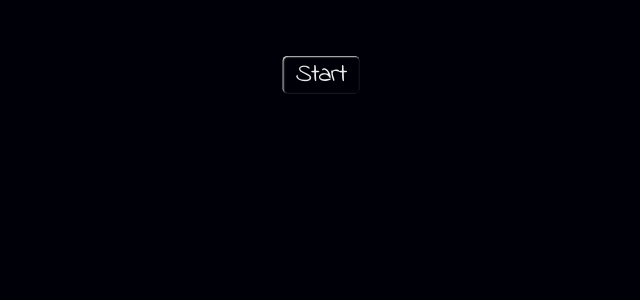
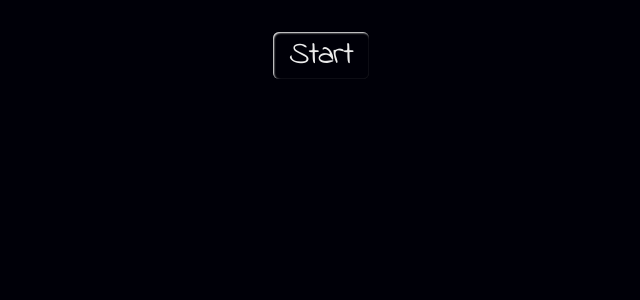
Before and after one commit to Thiemooo/sudoku-app, a Vue app: page / in a window 1280 px wide. Shown: the top 300 px of the page, without its empty margins (319-959 px from the left). Built offline with nearby package versions, Linux system fonts and the light colour scheme.

Commit message:
Styling 📝

```diff
--- a/public/index.html
+++ b/public/index.html
@@ -4,7 +4,7 @@
     <meta charset="utf-8">
     <meta http-equiv="X-UA-Compatible" content="IE=edge">
     <meta name="viewport" content="width=device-width,initial-scale=1.0">
-    <link rel="icon" href="<%= BASE_URL %>favicon.ico">
+    <link rel="icon" href="<%= BASE_URL %>sudoku.ico">
     <title>Sudoku</title>
   </head>
   <body>
--- a/src/App.vue
+++ b/src/App.vue
@@ -1,9 +1,11 @@
 <template>
   <div id="app">
-    <div class="button-container">
-      <c-button @onClick="startSudoku" style="margin-bottom: 2rem;" :disabled="false" color="rgb(0, 0, 8)">Start</c-button>
+    <div class="container">
+      <div class="button-container">
+        <c-button @onClick="startSudoku" style="margin-bottom: 2rem;" :disabled="false" color="rgb(0, 0, 8)">Start</c-button>
+      </div>
+      <c-sudoku></c-sudoku>
     </div>
-    <c-sudoku></c-sudoku>
   </div>
 </template>
 
@@ -41,10 +43,15 @@ export default class App extends Vue {}
 body {
   background-color: rgb(0, 0, 8);
   overflow: hidden;
+  height: 100vh;
+  padding: 2rem;
 }
-
 * {
   font-family: 'Indie Flower';
+  margin: 0;
+  padding: 0;
+  box-sizing: border-box;
+  user-select: none;
 }
 #app {
   font-family: Avenir, Helvetica, Arial, sans-serif;
@@ -53,11 +60,18 @@ body {
   text-align: center;
   // color: #2c3e50;
   color: #af4e9a;
-  margin-top: 3rem;
-  transform: scale(0.8);
+  height: 100%;
 }
 .button-container button {
   margin-left: 3rem;
   margin-right: 3rem;
 }
+.container {
+  height: 100%;
+  width: 100%;
+  display: flex;
+  flex-direction: column;
+  justify-content: top;
+  align-items: center;
+}
 </style>
--- a/src/components/Sudoku/CSelectionBar.vue
+++ b/src/components/Sudoku/CSelectionBar.vue
@@ -47,7 +47,6 @@ export default class CSelectionBar extends Vue {}
   display: grid;
   grid-template-rows: repeat(var(--count), 1fr);
   grid-row-gap: 2px;
-  border: 1px solid rgb(153, 146, 179);
 }
 .selection-bar div {
   border-top: 1px solid rgb(153, 146, 179);
--- a/src/components/Sudoku/CSudoku.vue
+++ b/src/components/Sudoku/CSudoku.vue
@@ -1,15 +1,15 @@
 <template>
-  <div class="container">
   <div class="sudoku-container">
-      <c-selection-bar    v-if="!getIfFirst" style="margin-right: 7.5rem;" :content="getNumberFields" @onSelectionBarClick="fillInContent"></c-selection-bar>
-      <c-selection-bar    v-if="!getIfFirst" style="margin-right: 7.5rem;" :content="getActionFields" @onSelectionBarClick="onActionClick"></c-selection-bar>
+    <div class="selection-bar-container">
+      <c-selection-bar    v-if="!getIfFirst" :content="getNumberFields" @onSelectionBarClick="fillInContent"></c-selection-bar>
+      <c-selection-bar    v-if="!getIfFirst" :content="getActionFields" @onSelectionBarClick="onActionClick"></c-selection-bar>
+    </div>
     <div class="sudoku" v-if="!getIfFirst">
       <c-sudoku-square  v-for="sC in this.getContent"
                         :key="getContent.indexOf(sC)+1"
                         :squareID="getContent.indexOf(sC)+1"
                         :squareContent="sC"
       ></c-sudoku-square>
-      </div>
     </div>
   </div>
 </template>
@@ -79,25 +79,24 @@ export default class CSudoku extends Vue {}
 </script>
 
 <style lang="scss" scoped>
-.container {
-  width: 100%;
+.sudoku-container {
   display: flex;
   justify-content: center;
-  align-items: center;
-  flex-direction: column;
+  width: 100%;
+  height: 100%;
 }
-.sudoku-container {
+.selection-bar-container {
+  width: 25%;
   display: flex;
-  flex-direction: row;
+  justify-content: space-evenly;
 }
 .sudoku {
-  width: 55rem;
-  height: 55rem;
+  width:  50rem;
+  height: 50rem;
   display: grid;
   grid-template-columns: repeat(3, 1fr);
   grid-template-rows: repeat(3, 1fr);
   grid-row-gap: 10px;
   grid-column-gap: 10px;
-  user-select: none;
 }
 </style>
--- a/src/components/Sudoku/CSudokuField.vue
+++ b/src/components/Sudoku/CSudokuField.vue
@@ -1,5 +1,5 @@
 <template>
-  <div class="sudoku-field" @click="fieldClick">
+  <div class="sudoku-field" @click="fieldClick" :style="{'--width': width}">
     <div class="notations" v-if="field.hidden">
       <span v-for="notation in getNotations"
             :key="notation"
@@ -29,6 +29,7 @@ import { Component, Vue } from 'vue-property-decorator';
   props: [
     'field',
     'selected',
+    'width'
   ],
   methods: {
     fieldClick() {
@@ -84,14 +85,15 @@ export default class CSudokuField extends Vue {}
 .sudoku-field {
   border: 1px solid rgb(153, 146, 179);
   border-radius: 3px;
-  font-size: 3.5rem;
+  font-size: 3rem;
   cursor: pointer;
   display: flex;
   justify-content: center;
   align-items: center;
+  flex: 0 0 100%;
+  position: relative;
   width: 100%;
   height: 100%;
-  flex: 0 0 100%;
 }
 .row, .column {
   border: 1px solid rgb(197, 52, 190);
@@ -113,13 +115,14 @@ export default class CSudokuField extends Vue {}
 .selectedIncorrect {
   width: 100%;
   height: 100%;
-  background-color: #e08383;
+  background-color: #dd6565;
   color: rgb(0, 0, 8);
 }
 .incorrect {
   width: 100%;
   height: 100%;
-  background-color: #8f2525;
+  // background-color: #8f2525;
+  background-color: #830000;
   color: rgb(0, 0, 8);
 }
 .numberField, .actionField {
@@ -127,9 +130,9 @@ export default class CSudokuField extends Vue {}
 }
 .numberField:hover, .actionField:hover, .active {
   color: rgb(0, 0, 8);
-  background-color: #2c3e50;
+  background-color: #af4e9a;
 }
-.numberField:active {
+.numberField:active, .actionField:active {
   color: white;
 }
 .notations {
```
Also changed, not shown: 1 other file (tests, documents, lock files or other folders). Lines whose indentation alone changed are shown as unchanged.
